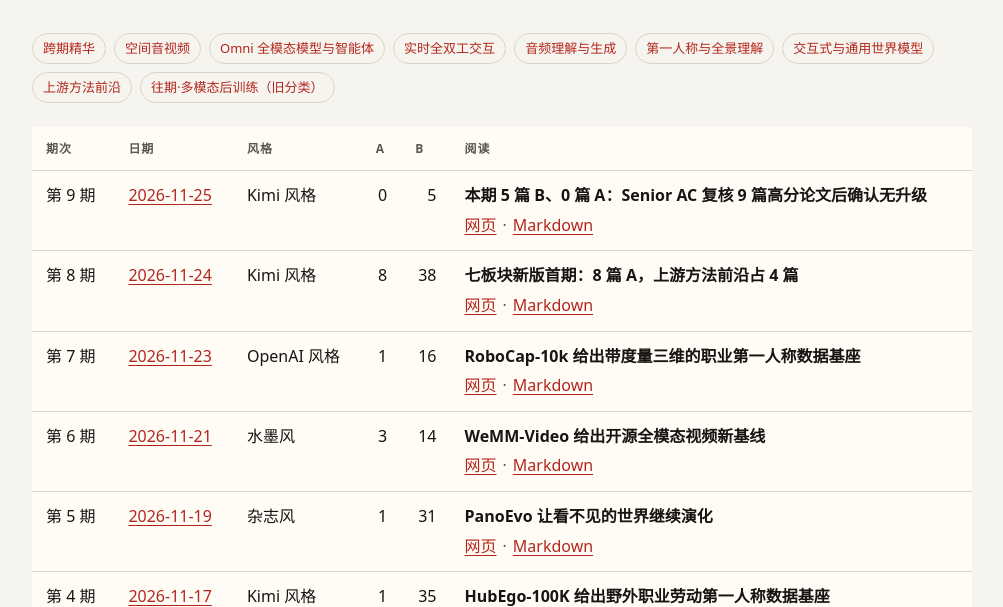
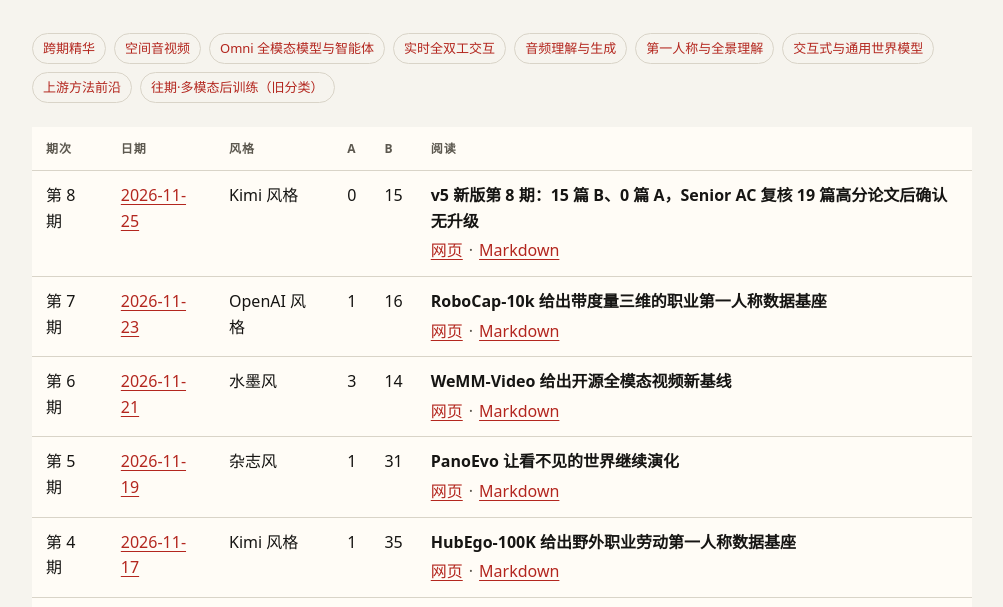
Before and after one commit to Aaashair/paper-bot-digest, a plain HTML site: page docs/index.html in a window 1280 px wide. Shown: the part 181-788 px from the top of the page, without its empty margins (138-1141 px from the left). Drawn offline with Linux system fonts and the light colour scheme.

Commit message:
v5 issue 8 (2026-11-25, window 11-22–11-25, Kimi): 0 A / 15 B, SAC no upgrade; replaces old v3 issue 8 and issue 9 (1/6)

```diff
--- a/docs/index.html
+++ b/docs/index.html
@@ -51,8 +51,7 @@
       <tr><th>期次</th><th>日期</th><th>风格</th><th class="n">A</th><th class="n">B</th><th>阅读</th></tr>
     </thead>
     <tbody>
-<tr><td>第 9 期</td><td><a href="issues/2026-11-25/">2026-11-25</a></td><td>Kimi 风格</td><td class="n">0</td><td class="n">5</td><td><div class="hl">本期 5 篇 B、0 篇 A：Senior AC 复核 9 篇高分论文后确认无升级</div><a href="issues/2026-11-25/">网页</a><span class="sep">·</span><a href="issues/2026-11-25.md">Markdown</a></td></tr>
-<tr><td>第 8 期</td><td><a href="issues/2026-11-24/">2026-11-24</a></td><td>Kimi 风格</td><td class="n">8</td><td class="n">38</td><td><div class="hl">七板块新版首期：8 篇 A，上游方法前沿占 4 篇</div><a href="issues/2026-11-24/">网页</a><span class="sep">·</span><a href="issues/2026-11-24.md">Markdown</a></td></tr>
+<tr><td>第 8 期</td><td><a href="issues/2026-11-25/">2026-11-25</a></td><td>Kimi 风格</td><td class="n">0</td><td class="n">15</td><td><div class="hl">v5 新版第 8 期：15 篇 B、0 篇 A，Senior AC 复核 19 篇高分论文后确认无升级</div><a href="issues/2026-11-25/">网页</a><span class="sep">·</span><a href="issues/2026-11-25.md">Markdown</a></td></tr>
 <tr><td>第 7 期</td><td><a href="issues/2026-11-23/">2026-11-23</a></td><td>OpenAI 风格</td><td class="n">1</td><td class="n">16</td><td><div class="hl">RoboCap-10k 给出带度量三维的职业第一人称数据基座</div><a href="issues/2026-11-23/">网页</a><span class="sep">·</span><a href="issues/2026-11-23.md">Markdown</a></td></tr>
 <tr><td>第 6 期</td><td><a href="issues/2026-11-21/">2026-11-21</a></td><td>水墨风</td><td class="n">3</td><td class="n">14</td><td><div class="hl">WeMM-Video 给出开源全模态视频新基线</div><a href="issues/2026-11-21/">网页</a><span class="sep">·</span><a href="issues/2026-11-21.md">Markdown</a></td></tr>
 <tr><td>第 5 期</td><td><a href="issues/2026-11-19/">2026-11-19</a></td><td>杂志风</td><td class="n">1</td><td class="n">31</td><td><div class="hl">PanoEvo 让看不见的世界继续演化</div><a href="issues/2026-11-19/">网页</a><span class="sep">·</span><a href="issues/2026-11-19.md">Markdown</a></td></tr>
```
Also changed, not shown: 3 other files.
